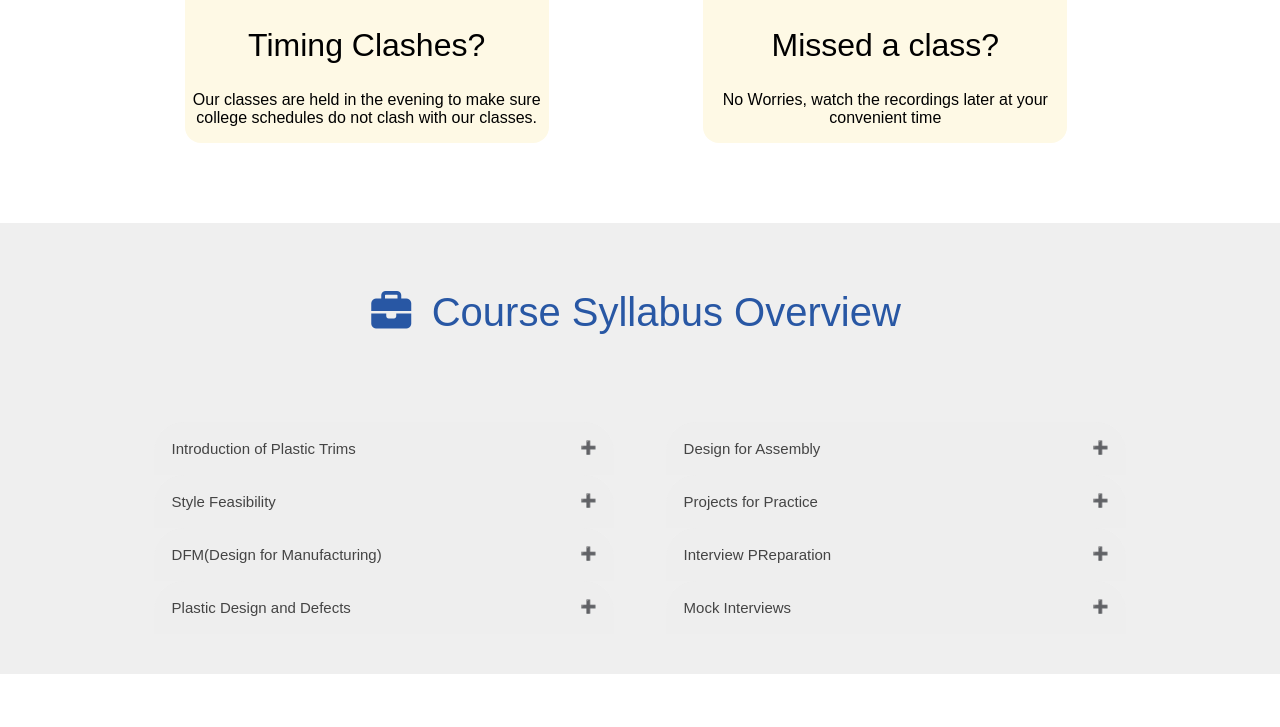
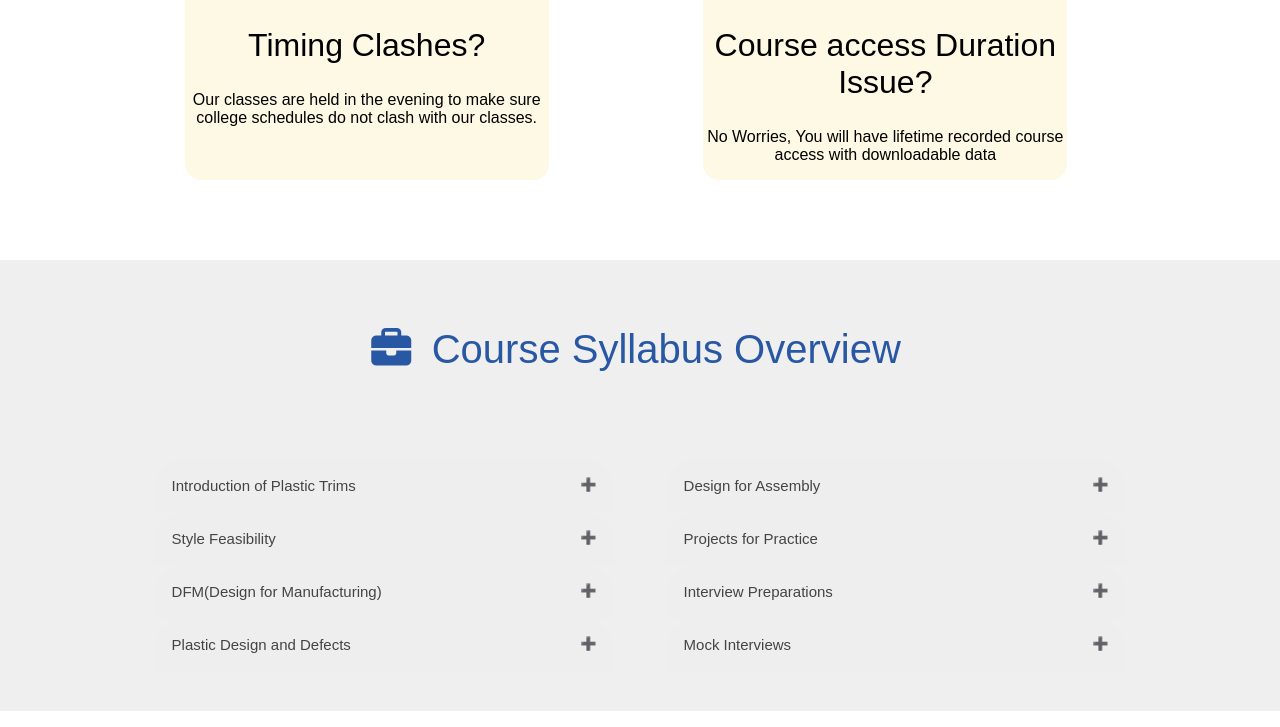
Before and after one commit to divyaangane8554/PlasticProductDesignPage, a plain HTML site: page index.html in a window 1280 px wide. Shown: the part 1518-2245 px from the top of the page. Drawn offline with Linux system fonts and the light colour scheme.

Commit message:
syllabus changed

```diff
--- a/index.html
+++ b/index.html
@@ -113,8 +113,8 @@
                     <div class="card">
                         <div class="p-2">
                             <img src="https://codekaro.in/assets/img/missed-class-logo-1.svg">
-                            <h2>Missed a class?</h2>
-                            <p>No Worries, watch the recordings later at your convenient time</p>
+                            <h2>Course access Duration Issue?</h2>
+                            <p>No Worries, You will have lifetime recorded course access with downloadable data</p>
                         </div>
                     </div>
                 </div>
@@ -263,9 +263,11 @@
                         </ul>
                     </div>
 
-                    <button type="button" class="collapsible">Interview PReparation</button>
+                    <button type="button" class="collapsible">Interview Preparations</button>
                     <div class="content">
                         <ul>
+                            <li>Resume building with respect to your background</li>
+                            <li>Portfolio Building on linkdln</li>
                             <li>5 CADTEST with Solution</li>
                             <li>Interview Preparation Door Panel</li>
                             <li>Top OEMs Technical Interview Q and A</li>
--- a/main.css
+++ b/main.css
@@ -291,8 +291,17 @@ section:nth-child(2n + 1) {
   }
 
   .content ul li{
-    padding: 3px;
+    padding: 4px;
+    font-size: 1.2rem;
   }
+
+  .content ul li:hover {
+    transform: scale(1.1); /* Increase the size on hover */
+    font-weight: bold;
+    transition: transform 0.3s ease-in-out; /* Add a smooth transition */
+
+}
+
 
   .collapsible:after {
     content: '\02795'; /* Unicode character for "plus" sign (+) */
```
